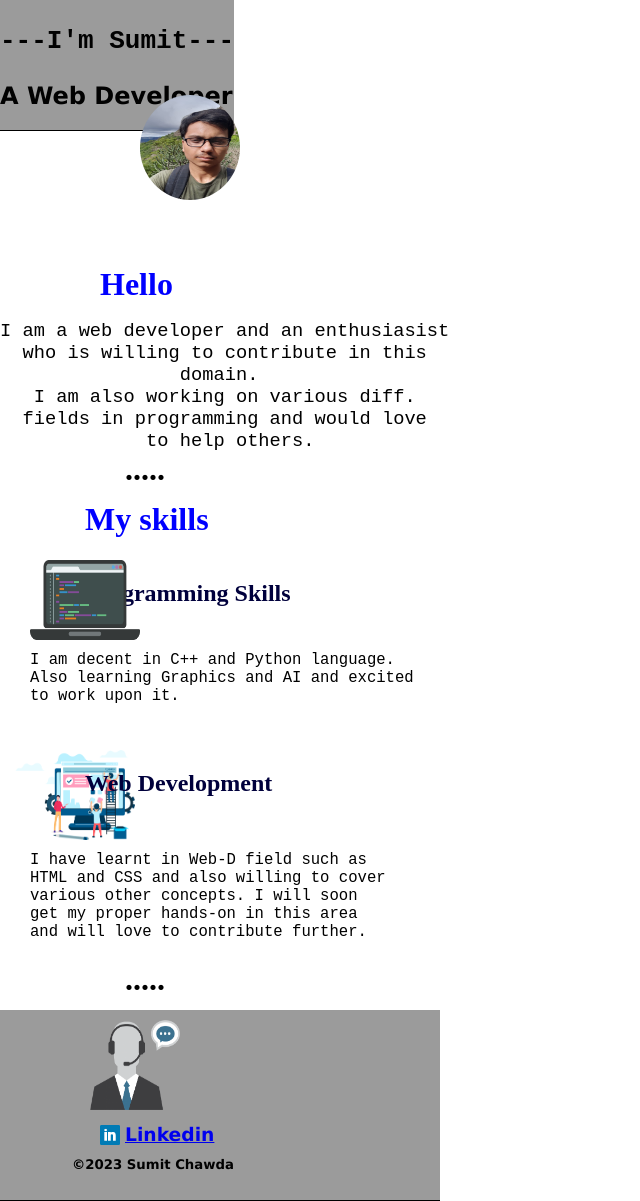
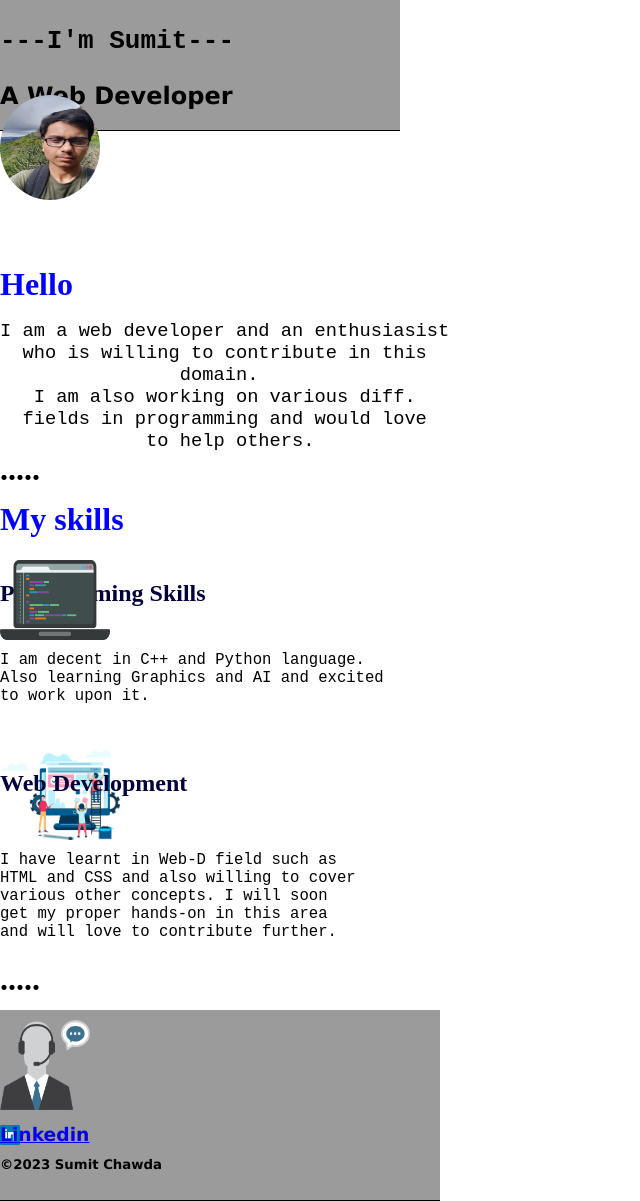
Before and after one commit to smtko/portfolio, a plain HTML site: page index.html in a window 1280 px wide. Shown: the whole page, without its empty margins (0-640 px from the left). Drawn offline with Linux system fonts and the light colour scheme.

Commit message:
Update port.css

```diff
--- a/port.css
+++ b/port.css
@@ -5,6 +5,7 @@
   left : 0px;
   top:0px;
   height : 130px;
+  width : 400px;
   border-bottom: 1px solid black;
   color : rgb(1,1,1);
   background-color: rgb(155,155,155);
@@ -13,14 +14,14 @@
 {
   position: absolute;
   top : 95px;
-  left : 140px;
+  left : 0px;
   border-radius: 70%;
 }
 #hello
 {
   position: absolute;
   top : 245px;
-  left : 100px;
+  left : 0px;
   color : blue;
 }
 #desc
@@ -33,84 +34,84 @@
 {
   position: absolute;
   top : 430px;
-  left : 125px;
+  left : 0px;
 }
 #skills
 {
   position: absolute;
   top : 480px;
-  left : 85px;
+  left : 0px;
   color : blue;
 }
 #one
 {
   position: absolute;
   top : 560px;
-  left : 85px;
+  left : 0px;
   color : rgb(0,0,60);
 }
 #img1
 {
   position: absolute;
   top : 560px;
-  left : 30px;
+  left : 0px;
 }
 
 #d1
 {
   position: absolute;
   top : 620px;
-  left : 30px;
+  left : 0px;
 }
 #img2
 {
   position: absolute;
   top : 750px;
-  left : 15px;
+  left : 0px;
 }
 #two
 {
   position: absolute;
   top : 750px;
-  left : 85px;
+  left : 0px;
   color : rgb(0,0,60);
 }
 #d2
 {
   position: absolute;
   top : 820px;
-  left : 30px;
+  left : 0px;
 }
 #dot2
 {
   position: absolute;
   top : 940px;
-  left : 125px;
+  left : 0px;
 }
 #img3
 {
   position: absolute;
   top : 10px;
-  left : 90px;
+  left : 0px;
 }
 
 #in
 {
   position: absolute;
   top : 115px;
-  left : 100px;
+  left : 0px;
 }
 #lin
 {
   position: absolute;
   top : 95px;
-  left : 125px;
+  left : 0px;
 }
 #cr
 {
   position: absolute;
   top : 125px;
-  left : 72px;
+  left : 0px;
 }
 .footer
 {
```
